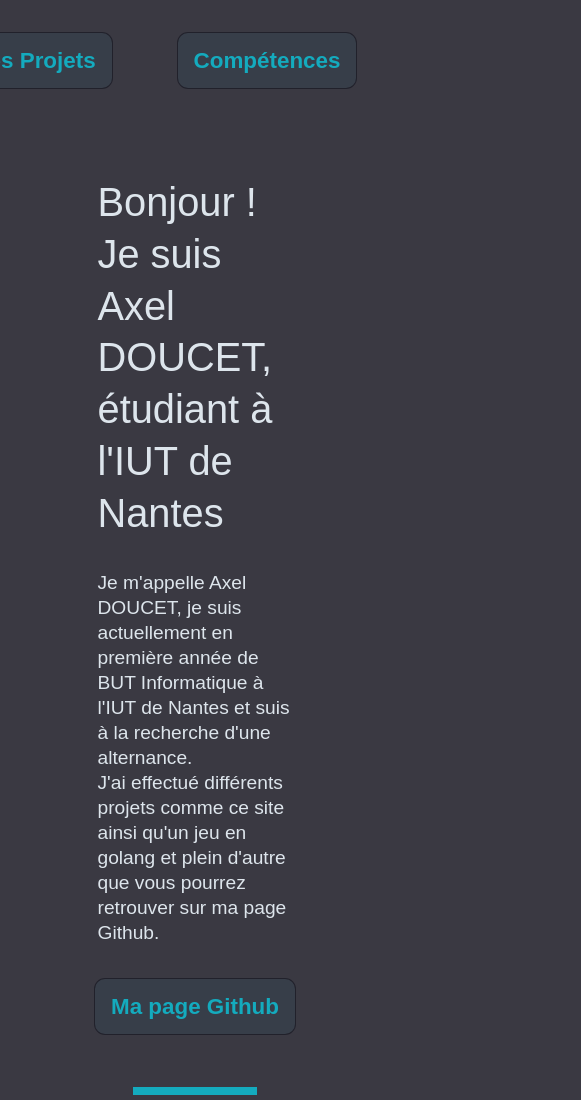
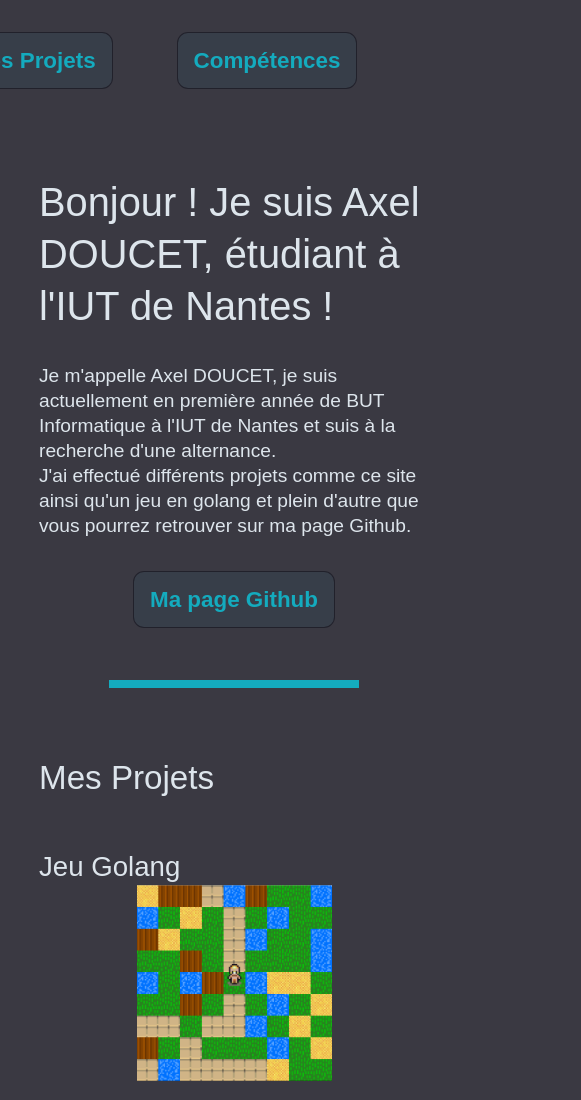
Before and after one commit to Jellify14/Portfolio, a plain HTML site: page index.html in a window 390 px wide. Shown: the top 1100 px of the page, 581 px wide, since content can reach past the window. Drawn offline with Linux system fonts and the light colour scheme.

Commit message:
maj responsive-test not completed

```diff
--- a/Style/full_page.css
+++ b/Style/full_page.css
@@ -87,6 +87,7 @@ header .center-part a:hover {
     box-shadow: rgba(0, 0, 0, 0.12) 0 1px 3px 0 inset;
     outline: none;
 }
+
 a.button-1 {
     text-decoration: none;
     border: 1px solid var(--color-background);
@@ -123,13 +124,14 @@ a.button-1:active {
 .horizontal-line {
     display: flex;
     justify-content: center;
-    border: none;  /* Supprime la bordure par défaut */
+    border: none;
+    /* Supprime la bordure par défaut */
     border-top: 8px solid var(--color-background-soft);
     margin: 20px auto;
     width: 64%;
 }
 
-.my-projects img{
+.my-projects img {
     display: flex;
     justify-content: center;
     margin: auto;
@@ -148,7 +150,7 @@ a.button-1:active {
     padding: 0 8px;
 }
 
-.email-link{
+.email-link {
     color: var(--color-background-soft);
 }
 
@@ -175,7 +177,7 @@ a.button-1:active {
     color: var(--color-background-soft);
 }
 
-.docs-container{
+.docs-container {
     display: flex;
     justify-content: center;
 }
@@ -183,3 +185,14 @@ a.button-1:active {
 .docs-container a {
     margin: 8px;
 }
+
+@media screen and (max-width: 900px) {
+    .page {
+        width: 100%;
+        max-width: 600px; /* empêche le contenu de devenir trop étroit */
+        margin: 10%;
+        display: flex;
+        flex-direction: column;
+        align-items: center;
+    }
+}
--- a/index.html
+++ b/index.html
@@ -27,7 +27,7 @@
 
     <div class="page">
         <div id="about" class="about-me">
-            <h1>Bonjour ! Je suis Axel DOUCET, étudiant à l'IUT de Nantes</h1>
+            <h1>Bonjour ! Je suis Axel DOUCET, étudiant à l'IUT de Nantes !</h1>
             <p>
                 Je m'appelle Axel DOUCET, je suis actuellement en première année de BUT Informatique à l'IUT de Nantes
                 et suis à la recherche d'une alternance.
```
Also changed, not shown: empty.html (deleted, +0 -11 lines).
